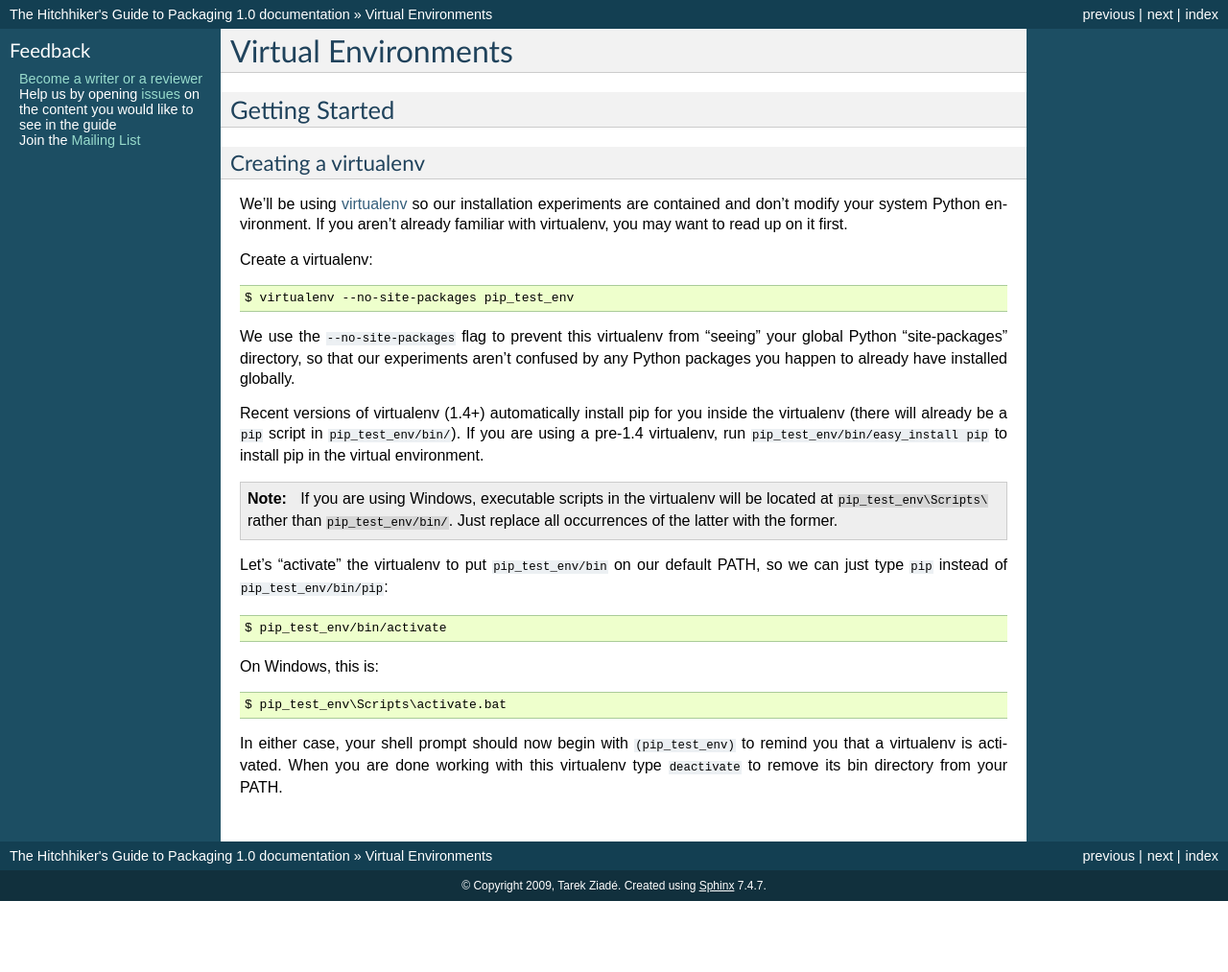
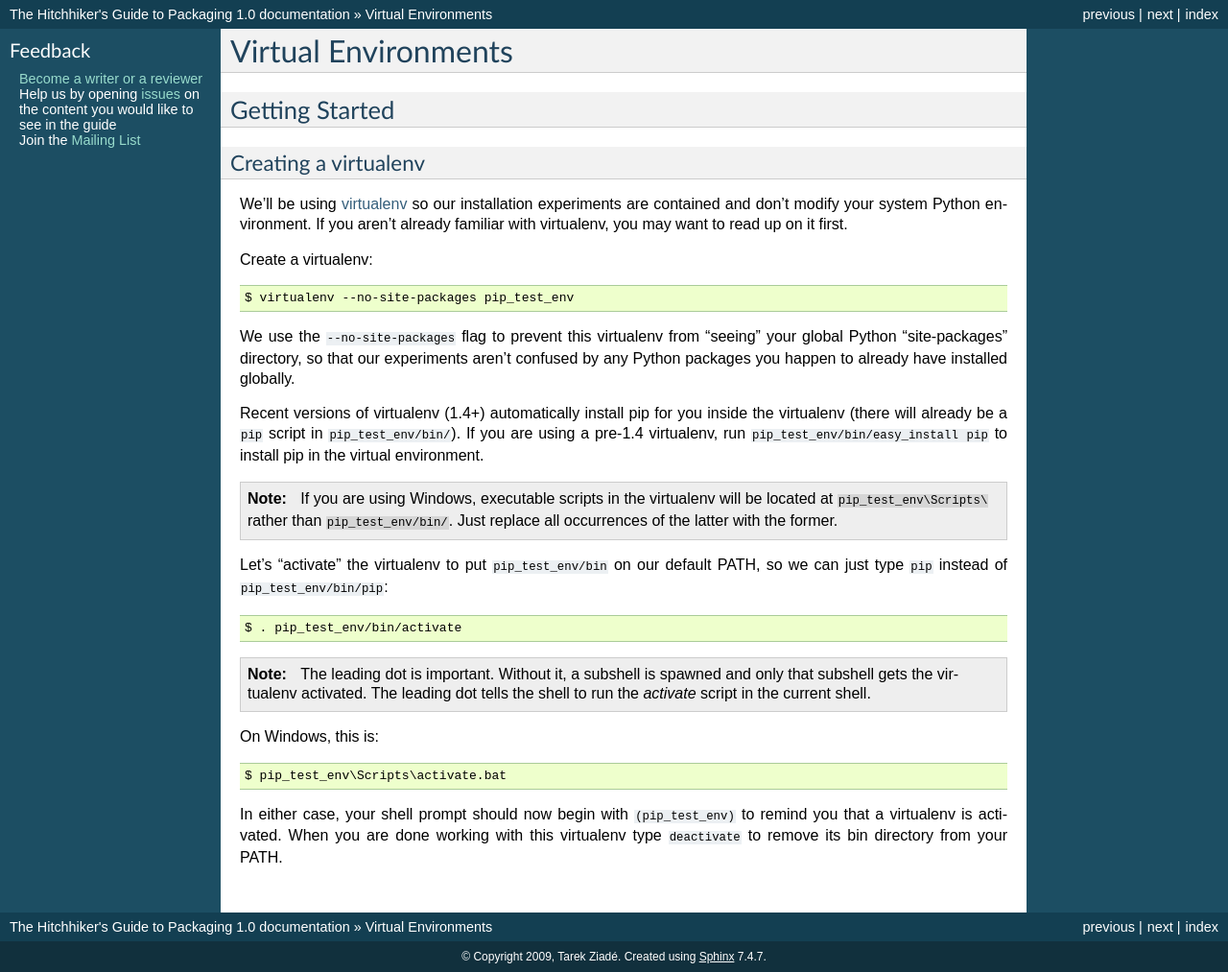
Before and after one commit to pypa/packaging.python.org, a Sphinx documentation site: the page built from source/virtualenv.txt, in a window 1280 px wide. Shown: the whole page at 96% size. Built offline with Sphinx 7.4.7, drawn with Linux system fonts in a browser that asks for light colours; before the commit the page ends 939 px from its top, so only the background shows below that.

Commit message:
corrected the instructions for activating the virtualenv on Posix systems

```diff
--- a/source/virtualenv.txt
+++ b/source/virtualenv.txt
@@ -40,7 +40,13 @@ Let's "activate" the virtualenv to put ``pip_test_env/bin`` on our
 default PATH, so we can just type ``pip`` instead of
 ``pip_test_env/bin/pip``::
 
-    $ pip_test_env/bin/activate
+    $ . pip_test_env/bin/activate
+
+.. Note::
+   The leading dot is important.  Without it, a subshell is spawned
+   and only that subshell gets the virtualenv activated.  The leading
+   dot tells the shell to run the `activate` script in the current
+   shell.
 
 On Windows, this is::
 
```
